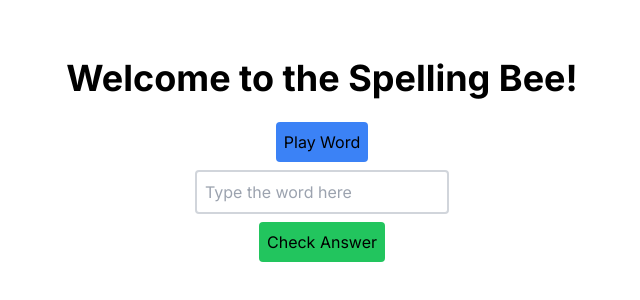
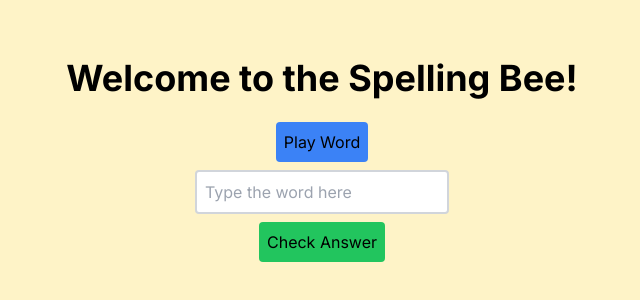
Before and after one commit to rhotter/spelling-bee, a Next.js app: page / in a window 1280 px wide. Shown: the part 236-536 px from the top of the page, without its empty margins (318-958 px from the left). Built offline with nearby package versions, Linux system fonts and the light colour scheme.

Commit message:
Change background color

```diff
--- a/app/globals.css
+++ b/app/globals.css
@@ -1,3 +1,7 @@
 @tailwind base;
 @tailwind components;
 @tailwind utilities;
+
+body {
+  @apply bg-amber-100;
+}
```
